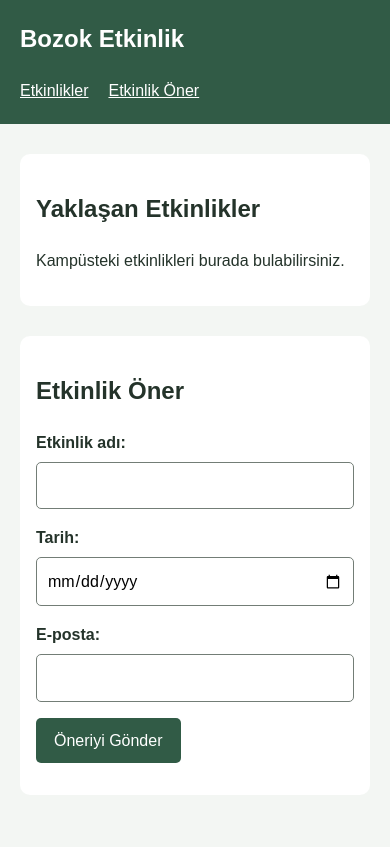
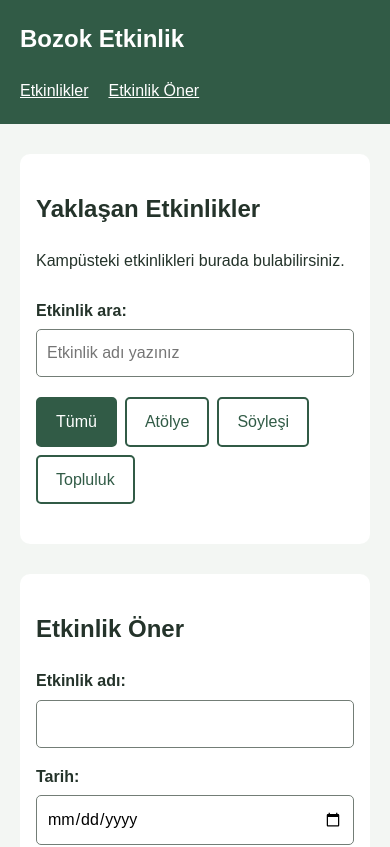
Before and after one commit to Merve-ibrahim/bmh231-odev2, a plain HTML site: page public/index.html in a window 390 px wide. Shown: the top 847 px of the page. Drawn offline with Linux system fonts and the light colour scheme.

Commit message:
Arama alani filtre dugmeleri ve kart grid duzeni eklendi

```diff
--- a/public/index.html
+++ b/public/index.html
@@ -20,6 +20,28 @@
         <section id="liste">
             <h1>Yaklaşan Etkinlikler</h1>
             <p>Kampüsteki etkinlikleri burada bulabilirsiniz.</p>
+            <div class="arama-filtre">
+    <div>
+        <label for="arama">Etkinlik ara:</label>
+        <input type="search" id="arama"
+               placeholder="Etkinlik adı yazınız">
+    </div>
+
+    <div class="filtreler" role="group" aria-label="Etkinlik türü">
+        <button type="button" class="secili"
+                data-tur="tumu" aria-pressed="true">Tümü</button>
+        <button type="button"
+                data-tur="atolye" aria-pressed="false">Atölye</button>
+        <button type="button"
+                data-tur="soylesi" aria-pressed="false">Söyleşi</button>
+        <button type="button"
+                data-tur="topluluk" aria-pressed="false">Topluluk</button>
+    </div>
+</div>
+
+<p id="durumMesaji" role="status"></p>
+
+<div id="etkinlikListesi" class="kartlar"></div>
         </section>
 
         <section id="oneri">
--- a/public/stil.css
+++ b/public/stil.css
@@ -112,3 +112,67 @@ footer {
         padding: 16px;
     }
 }
+.arama-filtre {
+    display: flex;
+    justify-content: space-between;
+    align-items: center;
+    gap: 20px;
+    margin: 24px 0;
+}
+
+.arama-filtre > div:first-child {
+    flex: 1;
+}
+
+.filtreler {
+    display: flex;
+    flex-wrap: wrap;
+    gap: 8px;
+}
+
+.filtreler button {
+    background-color: white;
+    color: var(--ana-renk);
+    border: 2px solid var(--ana-renk);
+}
+
+.filtreler button.secili {
+    background-color: var(--ana-renk);
+    color: white;
+}
+
+.kartlar {
+    display: grid;
+    grid-template-columns: repeat(auto-fit, minmax(260px, 1fr));
+    gap: 20px;
+}
+
+.kart {
+    padding: 20px;
+    border: 1px solid #c4cec7;
+    border-radius: 8px;
+    overflow-wrap: anywhere;
+}
+
+.kart h2 {
+    margin-top: 0;
+}
+
+.etiket {
+    display: inline-block;
+    padding: 4px 10px;
+    background-color: #e4eee7;
+    color: var(--ana-renk);
+    border-radius: 5px;
+}
+
+@media (max-width: 600px) {
+    .arama-filtre {
+        flex-direction: column;
+        align-items: stretch;
+    }
+
+    .kartlar {
+        grid-template-columns: 1fr;
+    }
+}
```
